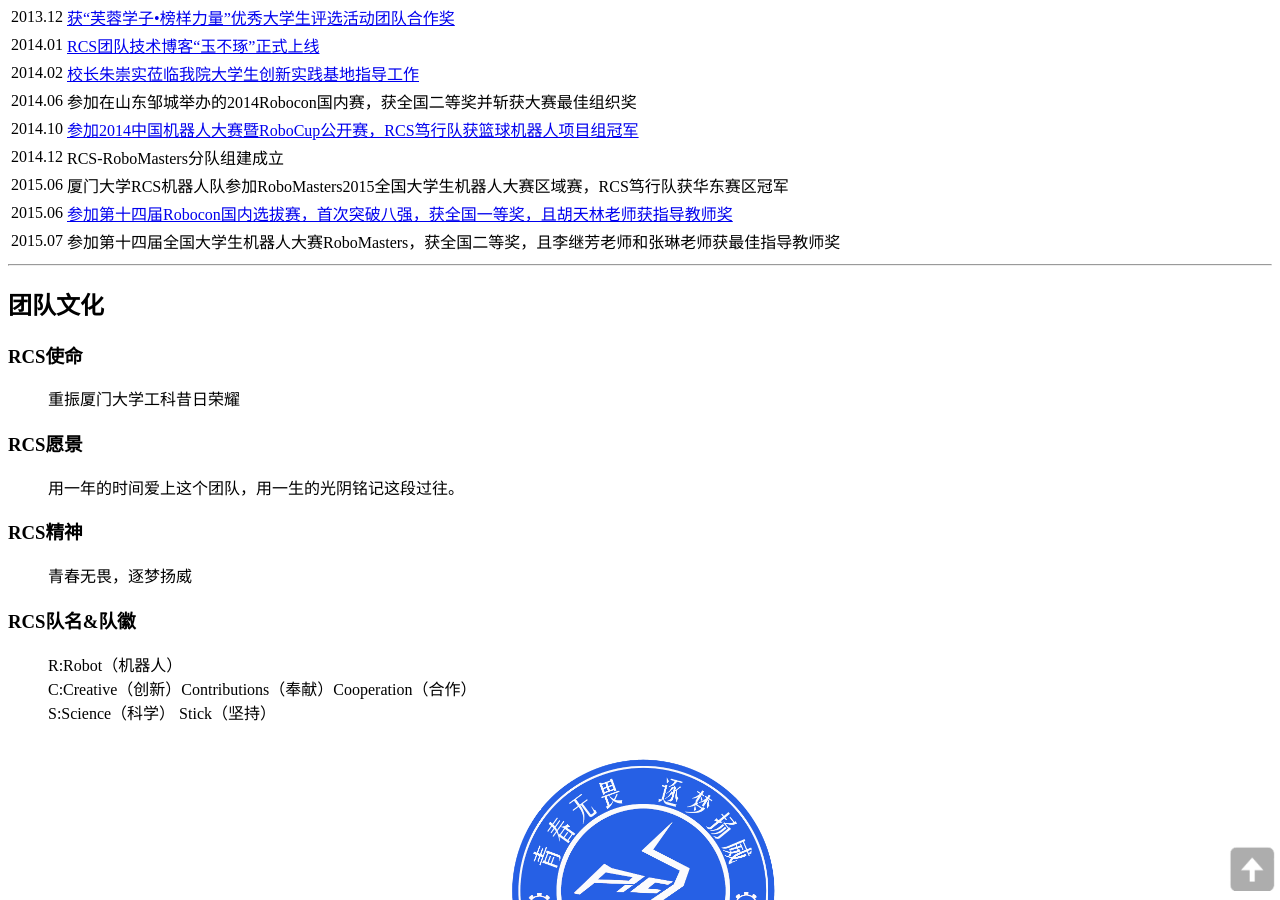
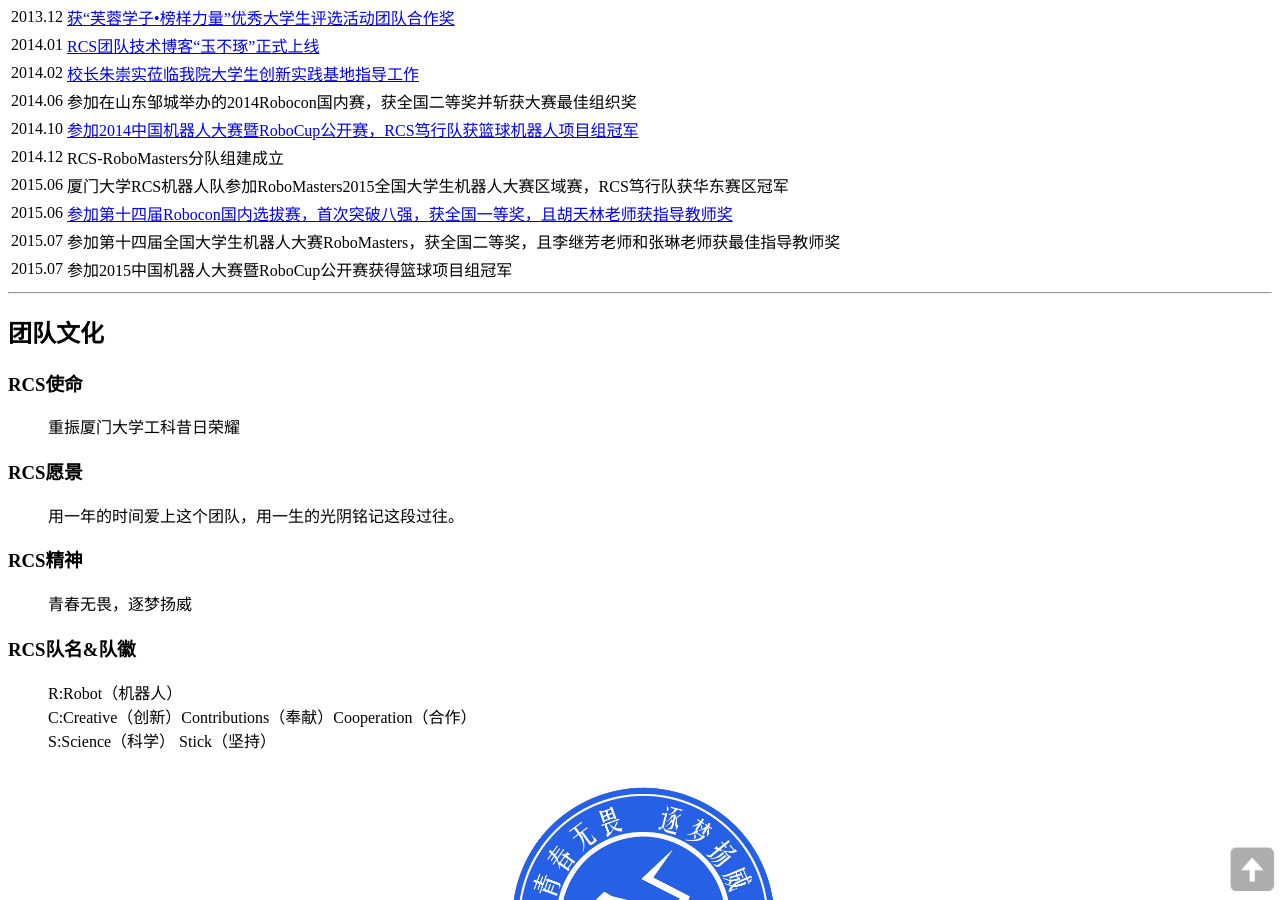
Before and after one commit to RCSTech/RCSTech.github.io, a Jekyll site: the page built from about.md, in a window 1280 px wide and 900 px high, scrolled down 1189 px. Built offline with Jekyll 4.4.1, drawn with Linux system fonts in a browser that asks for light colours; nearby versions of some CDN libraries.

Commit message:
robocup
参加2015中国机器人大赛暨RoboCup公开赛获得篮球项目组冠军

```diff
--- a/about.md
+++ b/about.md
@@ -158,6 +158,10 @@
     <td>2015.07</td>
     <td>参加第十四届全国大学生机器人大赛RoboMasters，获全国二等奖，且李继芳老师和张琳老师获最佳指导教师奖</td>
 </tr>
+<tr>
+    <td>2015.07</td>
+    <td>参加2015中国机器人大赛暨RoboCup公开赛获得篮球项目组冠军</td>
+</tr>
 </table>
 
 -------------------------------------------------------------
```
